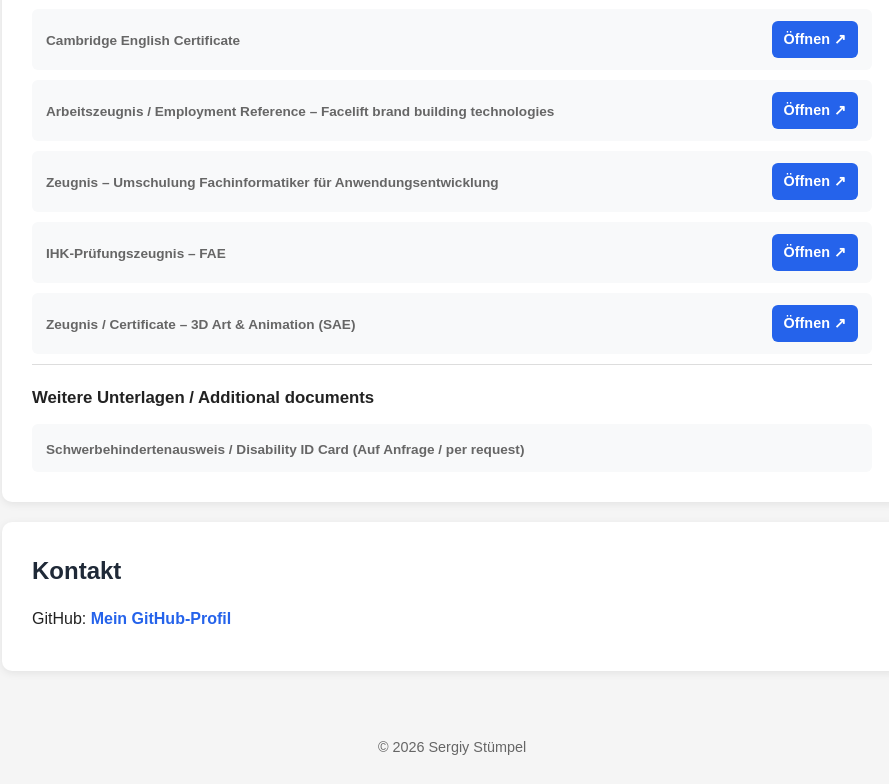
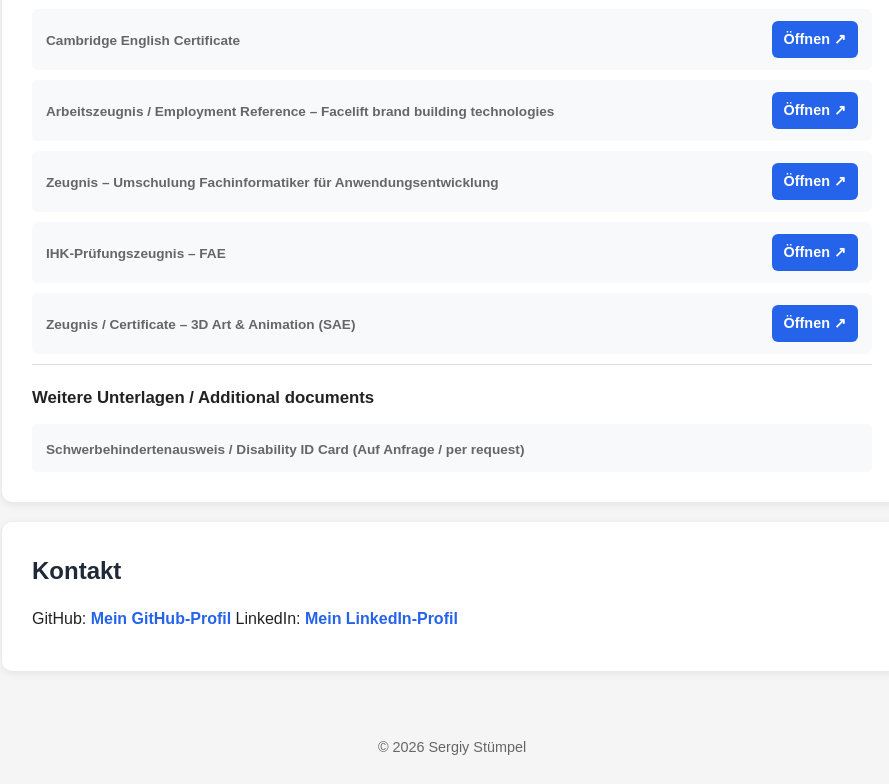
Before and after one commit to 53rj/53rj.github.io, a plain HTML site: page index.html in a window 1280 px wide. Shown: the part 1359-2143 px from the top of the page, without its empty margins (188-1077 px from the left). Drawn offline with Linux system fonts and the light colour scheme.

Commit message:
Add LinkedIn profile link to index.html

```diff
--- a/index.html
+++ b/index.html
@@ -163,6 +163,10 @@
                 <a href="#" target="_blank" rel="https://github.com/53rj">
                     Mein GitHub-Profil
                 </a>
+                LinkedIn:
+                <a href="#" target="_blank" rel="https://www.linkedin.com/in/sergiy-st%C3%BCmpel/">
+                    Mein LinkedIn-Profil
+                </a>
             </p>
         </section>
 
```
